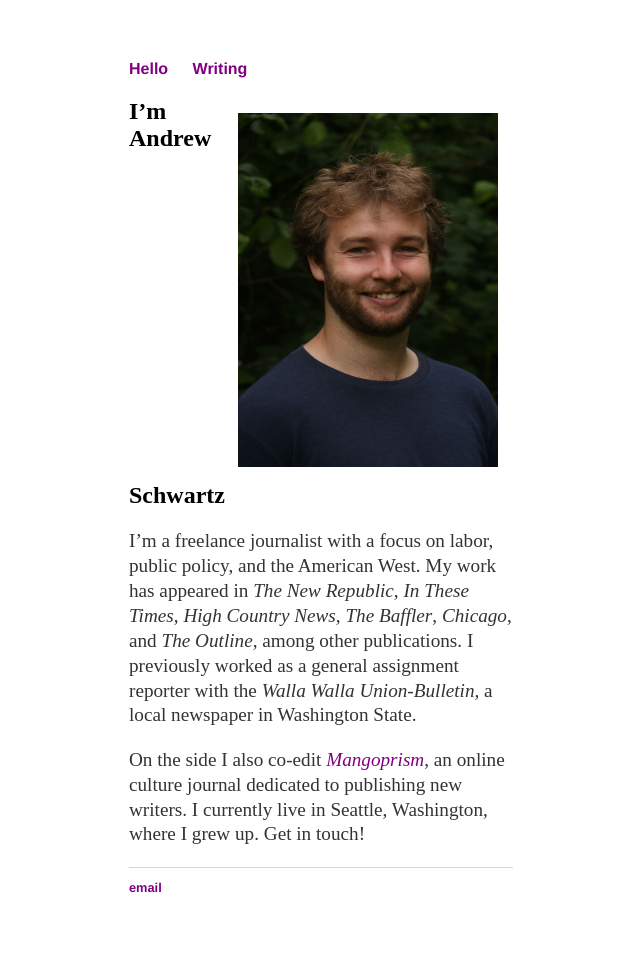
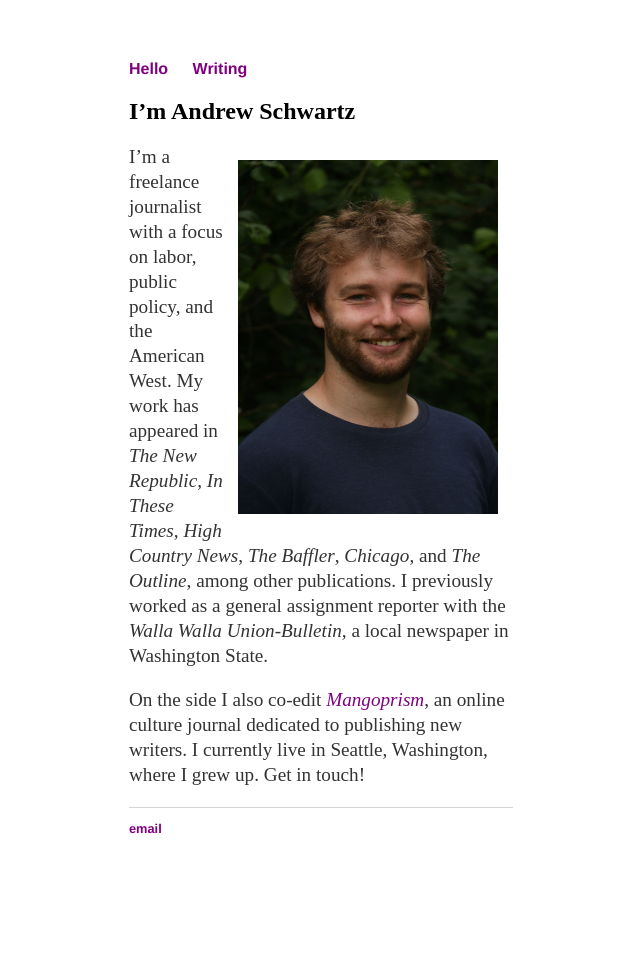
Before and after one commit to aonschwartz/aonschwartz.github.io, a Jekyll site: the page built from index.md, in a window 1280 px wide. Shown: the whole page, without its empty margins (319-959 px from the left). Built offline with Jekyll 4.4.1, drawn with Linux system fonts in a browser that asks for light colours; after the commit the page ends 900 px from its top, so only the background shows below that.

Commit message:
Update index.md

```diff
--- a/index.md
+++ b/index.md
@@ -3,9 +3,10 @@ layout: default
 title: Andrew Schwartz
 ---
 
-![mainImage](/images/headshot_medium.jpg)
+
 
 ## I'm Andrew Schwartz
+![mainImage](/images/headshot_medium.jpg)
 I'm a freelance journalist with a focus on labor, public policy, and the American West. My work has appeared in *The New Republic*, *In These Times*, *High Country News*, *The Baffler*, *Chicago*, and *The Outline*, among other publications. I previously worked as a general assignment reporter with the *Walla Walla Union-Bulletin,* a local newspaper in Washington State.
 
 On the side I also co-edit *[Mangoprism](https://mangoprism.com/)*, an online culture journal dedicated to publishing new writers. I currently live in Seattle, Washington, where I grew up. Get in touch!
```
